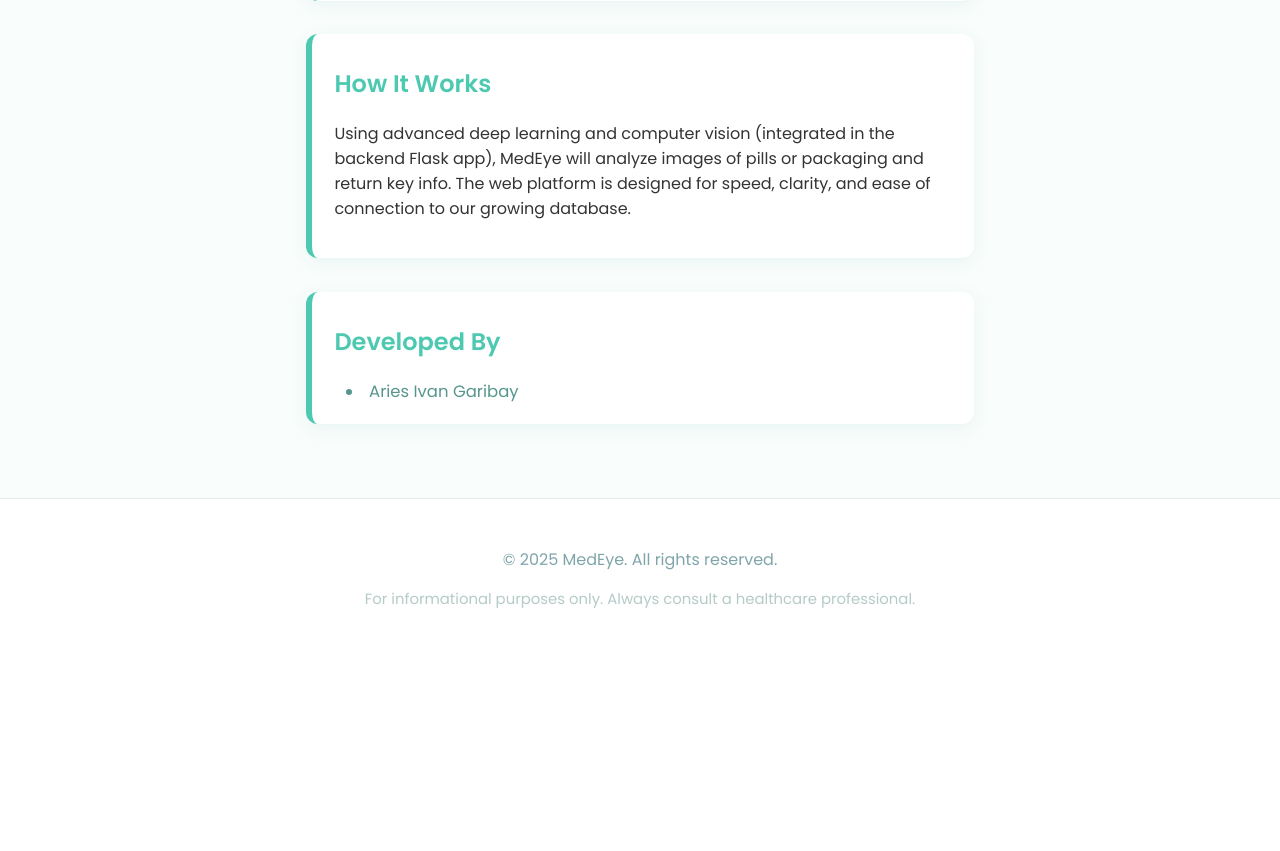
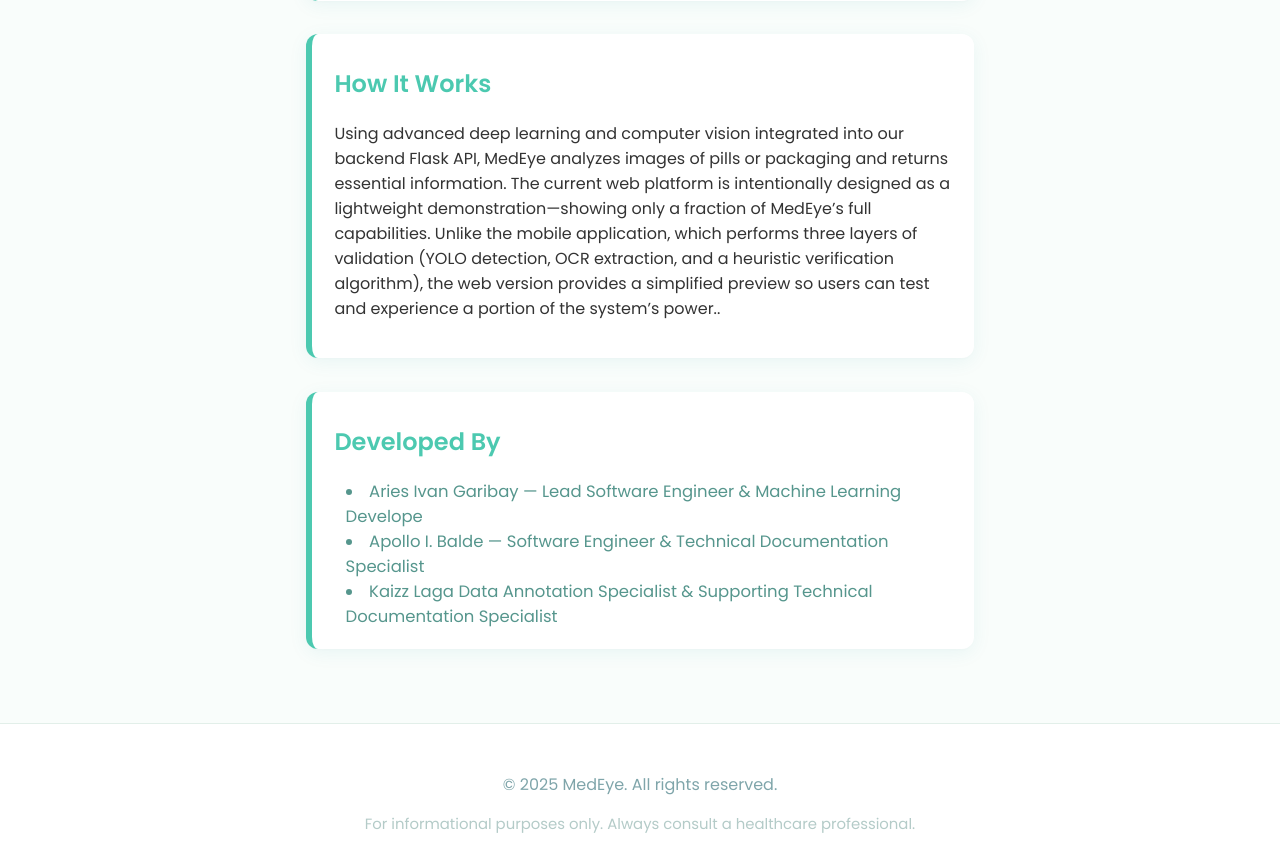
Before and after one commit to ARANNNFPS/THESIS2_MEDEYE, a Flask app: page /about in a window 1280 px wide. Shown: the part 451-1302 px from the top of the page. Before the commit the page ends 1059 px from the top, so only its background shows below. Run offline with Flask 3, Linux system fonts and the light colour scheme.

Commit message:
Updated the about and supported medicine section

```diff
--- a/templates/about.html
+++ b/templates/about.html
@@ -28,14 +28,14 @@
         </section>
         <section class="about-section card">
             <h2>How It Works</h2>
-            <p>Using advanced deep learning and computer vision (integrated in the backend Flask app), MedEye will
-                analyze images of pills or packaging and return key info. The web platform is designed for speed,
-                clarity, and ease of connection to our growing database.</p>
+            <p>Using advanced deep learning and computer vision integrated into our backend Flask API, MedEye analyzes images of pills or packaging and returns essential information. The current web platform is intentionally designed as a lightweight demonstration—showing only a fraction of MedEye’s full capabilities. Unlike the mobile application, which performs three layers of validation (YOLO detection, OCR extraction, and a heuristic verification algorithm), the web version provides a simplified preview so users can test and experience a portion of the system’s power..</p>
         </section>
         <section class="about-section card credits">
             <h2>Developed By</h2>
             <ul>
-                <li>Aries Ivan Garibay</li>
+                <li>Aries Ivan Garibay — Lead Software Engineer & Machine Learning Develope</li>
+                <li>Apollo I. Balde — Software Engineer & Technical Documentation Specialist</li>
+                <li>Kaizz Laga Data Annotation Specialist & Supporting Technical Documentation Specialist</li>
                 <!-- Add additional credits as needed -->
             </ul>
         </section>
--- a/templates/index.html
+++ b/templates/index.html
@@ -119,7 +119,7 @@
                 </div>
                 <div class="medicine-card">
                     <div class="medicine-icon"></div>
-                    <h3 class="medicine-name">Unilab<br>(Kremil-S)
+                    <h3 class="medicine-name">Kremil-S<br>(Aluminum Hydroxide + Magnesium Hydroxide + Simeticone)
                     </h3>
                 </div>
                 <div class="medicine-card">
```
